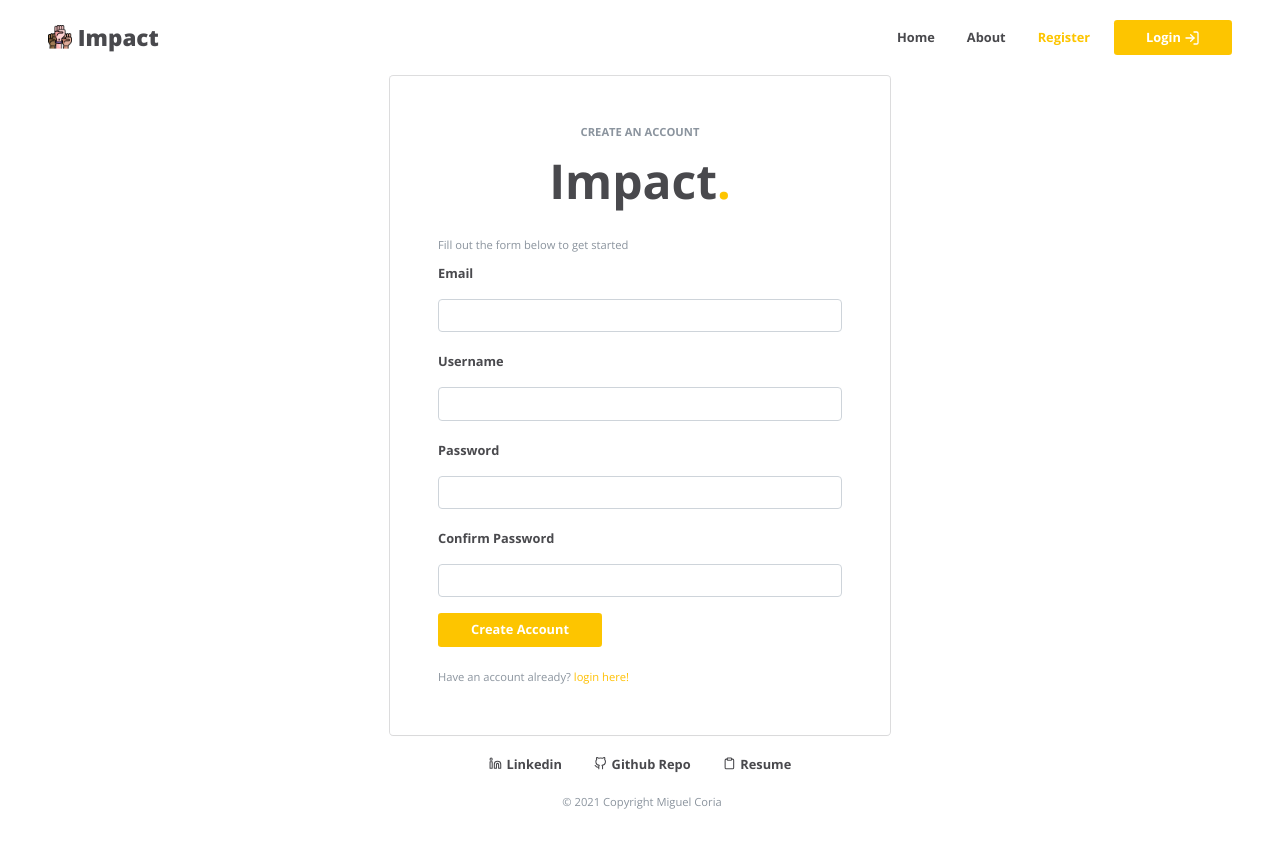
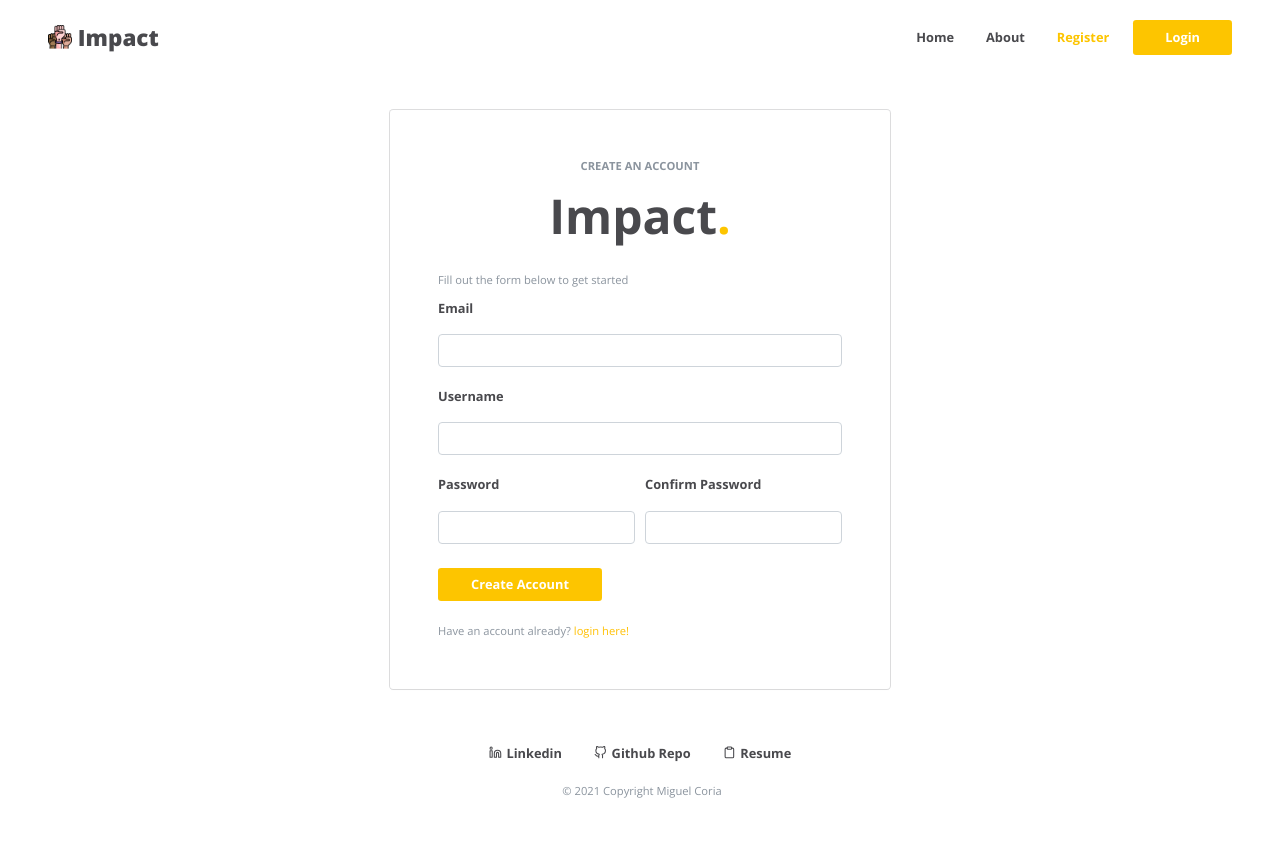
Before and after one commit to miguelcoria94/Impact, a Flask app: page /register in a window 1280 px wide. After the commit the page ends 798 px from the top, so only its background shows below. Run offline with Flask 2, Linux system fonts and the light colour scheme; some libraries are stand-ins or nearby versions.

Commit message:
working on register

```diff
--- a/impact/templates/base.html
+++ b/impact/templates/base.html
@@ -102,8 +102,8 @@
               class="nav-link nav-login-button p-2"
               href="{{ url_for('users.login')}}"
             >
-              Login <span data-feather="log-in" class="nav-icon"></span
-            ></a>
+              Login</a
+            >
           </li>
           {% endif %}
         </ul>
--- a/impact/templates/register.html
+++ b/impact/templates/register.html
@@ -32,13 +32,15 @@
       {{form.username.label(class='form-group login-label')}}
       {{form.username(class='form-control login-input')}}
     </div>
-    <div class="form-group">
-      {{form.password.label(class='form-group login-label')}}
-      {{form.password(class='form-control login-input')}}
-    </div>
-    <div class="form-group">
-      {{form.confirm_password.label(class='form-group login-label')}}
-      {{form.confirm_password(class='form-control login-input')}}
+    <div class="form-row form-group mb-4">
+      <div class="col-6">
+        {{form.password.label(class='form-group login-label')}}
+        {{form.password(class='form-control login-input')}}
+      </div>
+      <div class="col-6">
+        {{form.confirm_password.label(class='form-group login-label')}}
+        {{form.confirm_password(class='form-control login-input')}}
+      </div>
     </div>
     <div class="form-group">{{form.submit(class='btn login-submit')}}</div>
   </form>
```
